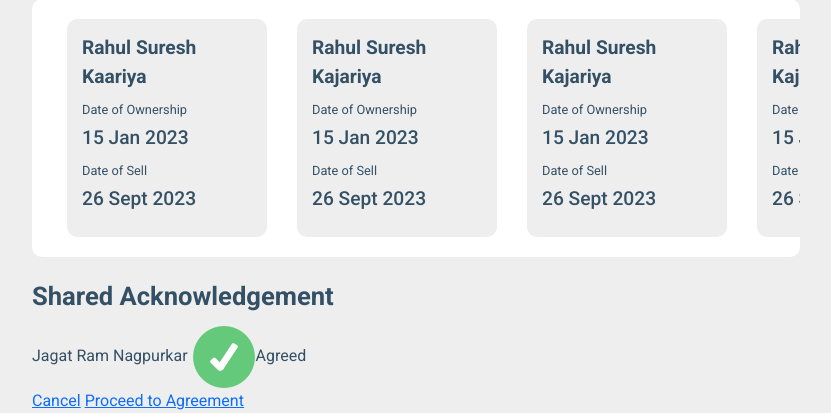
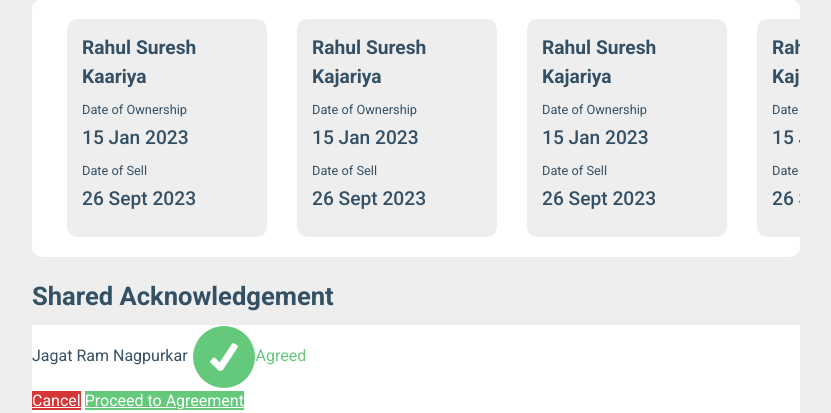
Before and after one commit to Latishfaction/Simulation-of-Property-Acquisition-and-Management-in-a-Blockchain-Network, a Django app: page /home/1/myproperties in a window 1280 px wide. Shown: the part 1435-1848 px from the top of the page, without its empty margins (130-961 px from the left). Run offline with Django 4.2, Linux system fonts and the light colour scheme; a user stored in the database is signed in.

Commit message:
structure of shared ack

```diff
--- a/POAM/POAM_portal/static/POAM_portal/layout.css
+++ b/POAM/POAM_portal/static/POAM_portal/layout.css
@@ -435,18 +435,26 @@
 }
 /* shared ack */
 .ack-details-container{
-
+    background-color: var(--white);
 }
-.user-info-status{
-
+.user-info-status{}
+.user-ack-info{}
+.logo-text-container{
+    color: var(--green);
 }
-.logo-text-container{}
-.user-ack-info{}
 .aggred-logo{}
 .user-info-btns{}
 .btn-format{}
-.cancel-btn{}
+.cancel-btn{
+    background-color: var(--btn-red);
+    color: var(--white)
+}
 .user-cancel-btn{}
 .btn-format{}
-.success-btn{}
-.user-agreement-btn{}
+.success-btn{
+    background-color: var(--green);
+    color: var(--white);
+}
+.user-agreement-btn{
+
+}
```
